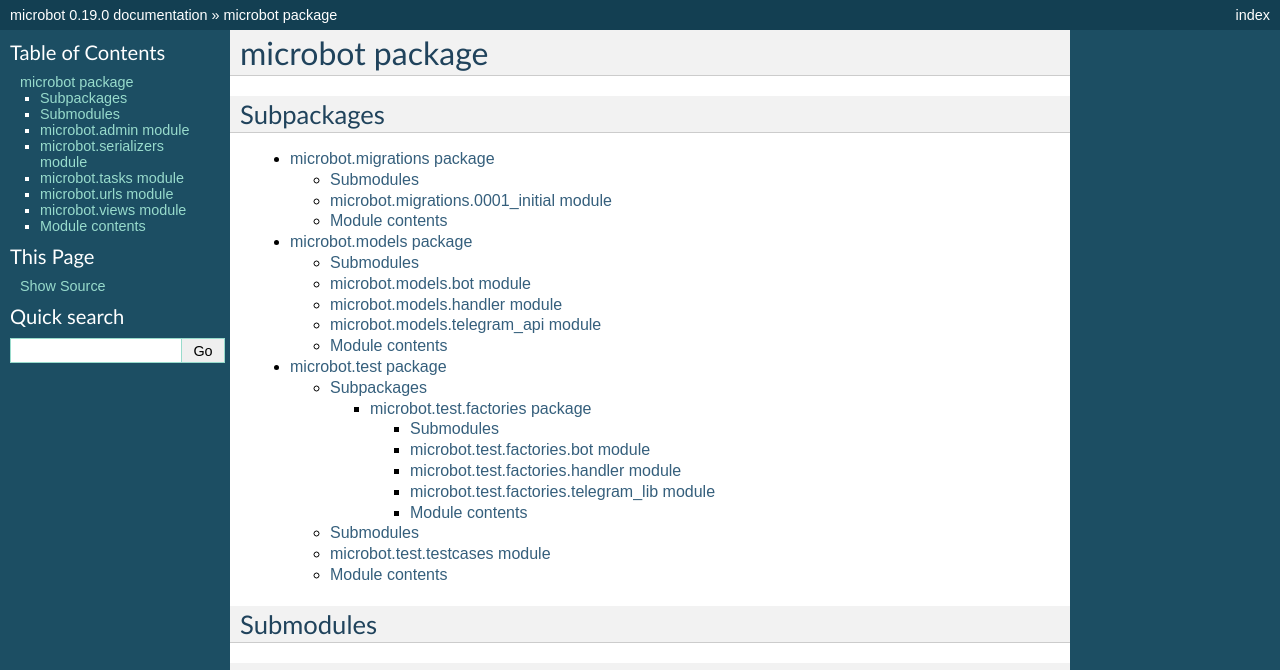
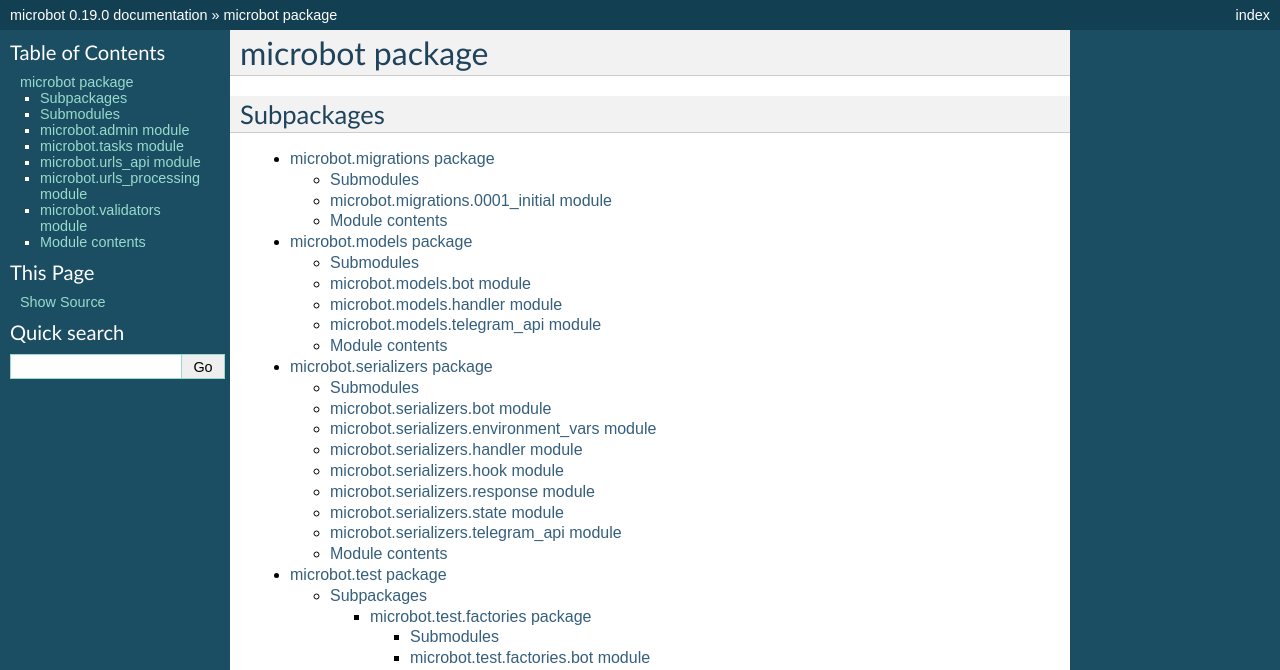
Before and after one commit to orehush/permabots, a Sphinx documentation site: the page built from docs/microbot.rst, in a window 1280 px wide and 1400 px high. Shown: the top 670 px of the window. Built offline with Sphinx 7.4.7, drawn with Linux system fonts in a browser that asks for light colours; some of the changed text lies outside the part shown.

Commit message:
docs generations

```diff
--- a/docs/microbot.rst
+++ b/docs/microbot.rst
@@ -8,7 +8,9 @@ Subpackages
 
     microbot.migrations
     microbot.models
+    microbot.serializers
     microbot.test
+    microbot.views
 
 Submodules
 ----------
@@ -37,18 +31,26 @@ microbot.tasks module
     :undoc-members:
     :show-inheritance:
 
-microbot.urls module
---------------------
+microbot.urls_api module
+------------------------
 
-.. automodule:: microbot.urls
+.. automodule:: microbot.urls_api
     :members:
     :undoc-members:
     :show-inheritance:
 
-microbot.views module
----------------------
+microbot.urls_processing module
+-------------------------------
 
-.. automodule:: microbot.views
+.. automodule:: microbot.urls_processing
+    :members:
+    :undoc-members:
+    :show-inheritance:
+
+microbot.validators module
+--------------------------
+
+.. automodule:: microbot.validators
     :members:
     :undoc-members:
     :show-inheritance:
--- /dev/null
+++ b/docs/microbot.serializers.rst
@@ -0,0 +1,70 @@
+microbot.serializers package
+============================
+
+Submodules
+----------
+
+microbot.serializers.bot module
+-------------------------------
+
+.. automodule:: microbot.serializers.bot
+    :members:
+    :undoc-members:
+    :show-inheritance:
+
+microbot.serializers.environment_vars module
+--------------------------------------------
+
+.. automodule:: microbot.serializers.environment_vars
+    :members:
+    :undoc-members:
+    :show-inheritance:
+
+microbot.serializers.handler module
+-----------------------------------
+
+.. automodule:: microbot.serializers.handler
+    :members:
+    :undoc-members:
+    :show-inheritance:
+
+microbot.serializers.hook module
+--------------------------------
+
+.. automodule:: microbot.serializers.hook
+    :members:
+    :undoc-members:
+    :show-inheritance:
+
+microbot.serializers.response module
+------------------------------------
+
+.. automodule:: microbot.serializers.response
+    :members:
+    :undoc-members:
+    :show-inheritance:
+
+microbot.serializers.state module
+---------------------------------
+
+.. automodule:: microbot.serializers.state
+    :members:
+    :undoc-members:
+    :show-inheritance:
+
+microbot.serializers.telegram_api module
+----------------------------------------
+
+.. automodule:: microbot.serializers.telegram_api
+    :members:
+    :undoc-members:
+    :show-inheritance:
+
+
+Module contents
+---------------
+
+.. automodule:: microbot.serializers
+    :members:
+    :undoc-members:
+    :show-inheritance:
--- /dev/null
+++ b/docs/microbot.views.api.rst
@@ -0,0 +1,62 @@
+microbot.views.api package
+==========================
+
+Submodules
+----------
+
+microbot.views.api.base module
+------------------------------
+
+.. automodule:: microbot.views.api.base
+    :members:
+    :undoc-members:
+    :show-inheritance:
+
+microbot.views.api.bot module
+-----------------------------
+
+.. automodule:: microbot.views.api.bot
+    :members:
+    :undoc-members:
+    :show-inheritance:
+
+microbot.views.api.environment_vars module
+------------------------------------------
+
+.. automodule:: microbot.views.api.environment_vars
+    :members:
+    :undoc-members:
+    :show-inheritance:
+
+microbot.views.api.handler module
+---------------------------------
+
+.. automodule:: microbot.views.api.handler
+    :members:
+    :undoc-members:
+    :show-inheritance:
+
+microbot.views.api.hook module
+------------------------------
+
+.. automodule:: microbot.views.api.hook
+    :members:
+    :undoc-members:
+    :show-inheritance:
+
+microbot.views.api.state module
+-------------------------------
+
+.. automodule:: microbot.views.api.state
+    :members:
+    :undoc-members:
+    :show-inheritance:
+
+
+Module contents
+---------------
+
+.. automodule:: microbot.views.api
+    :members:
+    :undoc-members:
+    :show-inheritance:
--- /dev/null
+++ b/docs/microbot.views.hooks.rst
@@ -0,0 +1,30 @@
+microbot.views.hooks package
+============================
+
+Submodules
+----------
+
+microbot.views.hooks.microbot_hook module
+-----------------------------------------
+
+.. automodule:: microbot.views.hooks.microbot_hook
+    :members:
+    :undoc-members:
+    :show-inheritance:
+
+microbot.views.hooks.telegram_hook module
+-----------------------------------------
+
+.. automodule:: microbot.views.hooks.telegram_hook
+    :members:
+    :undoc-members:
+    :show-inheritance:
+
+
+Module contents
+---------------
+
+.. automodule:: microbot.views.hooks
+    :members:
+    :undoc-members:
+    :show-inheritance:
--- /dev/null
+++ b/docs/microbot.views.rst
@@ -0,0 +1,18 @@
+microbot.views package
+======================
+
+Subpackages
+-----------
+
+.. toctree::
+
+    microbot.views.api
+    microbot.views.hooks
+
+Module contents
+---------------
+
+.. automodule:: microbot.views
+    :members:
+    :undoc-members:
+    :show-inheritance:
```
Also changed, not shown: other parts of docs/microbot.rst (+0 -8 lines).
